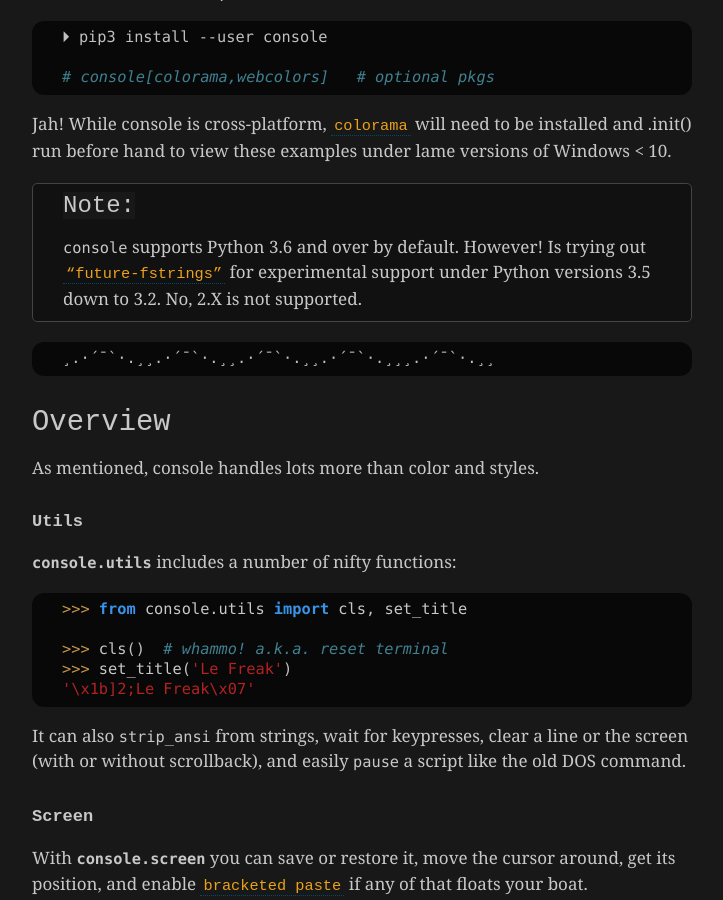
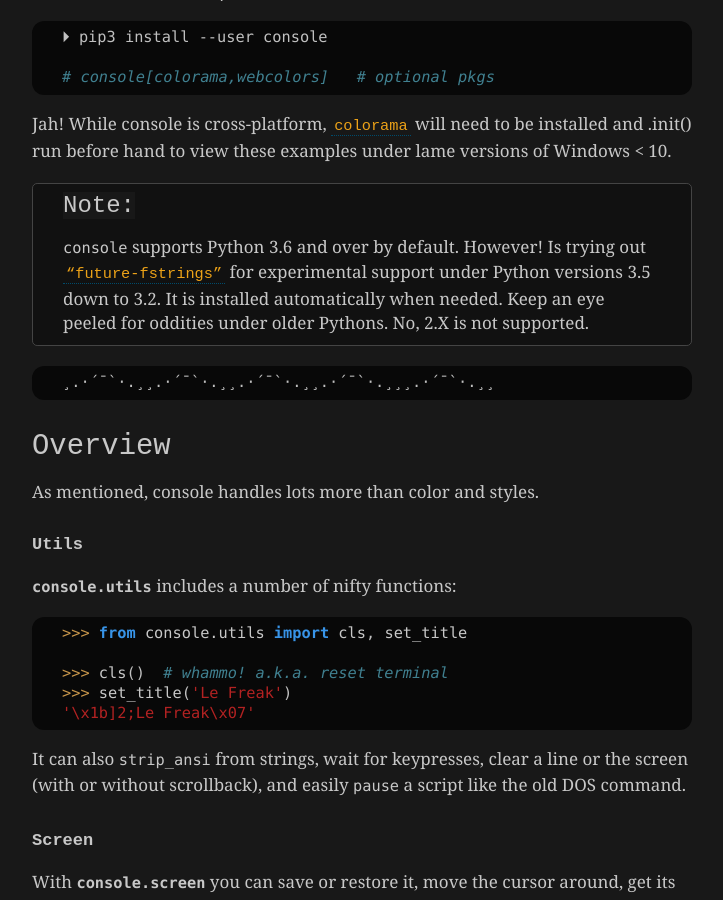
Before and after one commit to mixmastamyk/console, a Sphinx documentation site: the page built from docs/readme.rst, in a window 1280 px wide and 900 px high, scrolled down 1078 px. Shown: the whole window, without its empty margins (388-1111 px from the left). Built offline with Sphinx 7.4.7, drawn with Linux system fonts in a browser that asks for light colours.

Commit message:
enh: update docs

```diff
--- a/docs/readme.rst
+++ b/docs/readme.rst
@@ -97,6 +97,8 @@ under lame versions of Windows < 10.
     However!  Is trying out
     `"future-fstrings" <https://github.com/asottile/future-fstrings>`_
     for experimental support under Python versions 3.5 down to 3.2.
+    It is installed automatically when needed.
+    Keep an eye peeled for oddities under older Pythons.
     No, 2.X is not supported.
 
 ::
--- a/readme.rst
+++ b/readme.rst
@@ -94,6 +94,8 @@ under lame versions of Windows < 10.
     However!  Is trying out
     `"future-fstrings" <https://github.com/asottile/future-fstrings>`_
     for experimental support under Python versions 3.5 down to 3.2.
+    It is installed automatically when needed.
+    Keep an eye peeled for oddities under older Pythons.
     No, 2.X is not supported.
 
 ::
```
Also changed, not shown: 1 other file.
